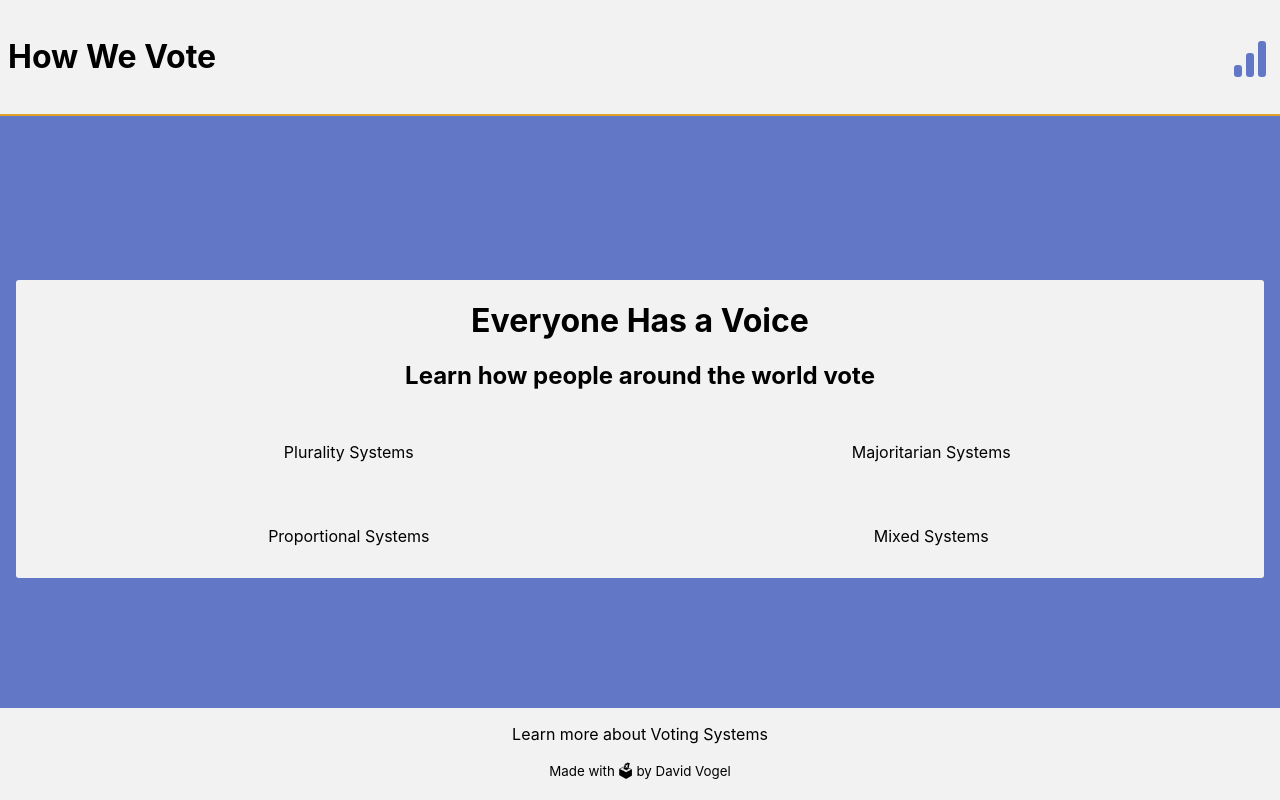
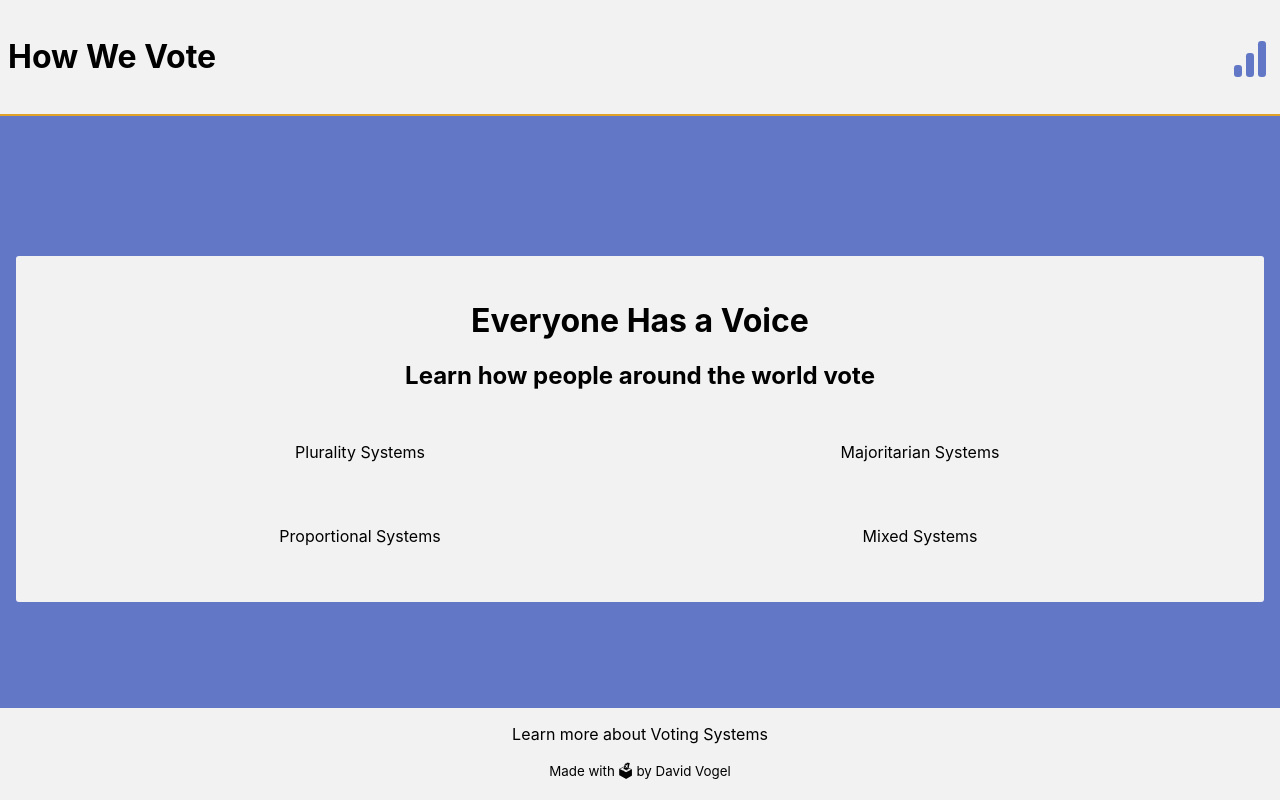
Before and after one commit to davidvdev/how-we-vote, a React (Vite) app: page / in a window 1280 px wide. Built offline with nearby package versions, Linux system fonts and the light colour scheme.

Commit message:
combined blurb and system main styles

```diff
--- a/src/App.css
+++ b/src/App.css
@@ -21,3 +21,11 @@ a {
 a:hover {
     color: var(--cardinal);
 }
+
+main {
+    text-align: center;
+    background-color: var(--cultured);
+    margin: 0 16px;
+    border-radius: 3px;
+    padding: 1.5em;
+}
--- a/src/components/Blurb/Blurb.css
+++ b/src/components/Blurb/Blurb.css
@@ -7,10 +7,7 @@
 }
 
 .Blurb{
-    text-align: center;
-    background-color: var(--cultured);
-    margin: 0 16px;
-    border-radius: 3px;
+
   }
 
 .voting-systems{
--- a/src/components/Blurb/Blurb.jsx
+++ b/src/components/Blurb/Blurb.jsx
@@ -6,11 +6,11 @@ import './Blurb.css'
 
 const Blurb = () => {
     return(
-        <div className="Blurb">
+        <main className="Blurb">
             <h1>Everyone Has a Voice</h1>
             <h2>Learn how people around the world vote</h2>
             <Nav className="voting-systems"/>
-        </div>
+        </main>
     )
 }
 
--- a/src/components/System/System.css
+++ b/src/components/System/System.css
@@ -1,3 +1,13 @@
+:root {
+    --cardinal: #c8293eff;
+    --cultured: #f2f2f2ff;
+    --glaucous: #6377c7ff;
+    --moss-green: #899d6aff;
+    --marigold: #e0a227ff;
+}
+
 main {
     text-align: center;
+    background-color: var(--cultured);
+
 }
```
